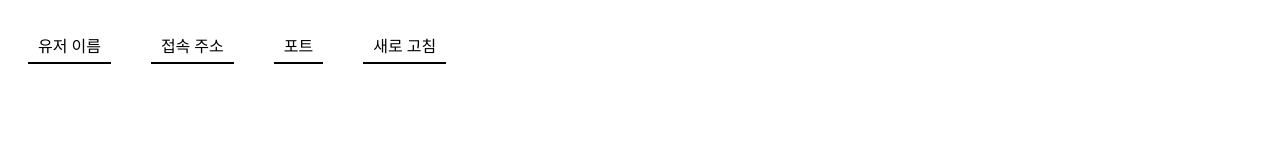
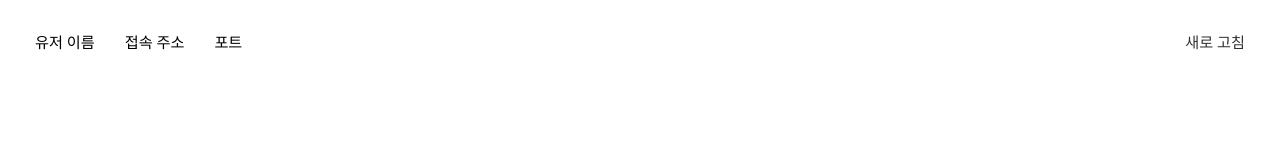
Before and after one commit to HCtoast/Computer-Network-Project-Socket-programming-, a website built with Vite: page Client/mail-electron-vite/src/renderer/index.html in a window 1280 px wide. Built offline with nearby package versions, Linux system fonts and the light colour scheme.

Commit message:
메인 화면 디자인(팝업 제외) 수정

```diff
--- a/Client/mail-electron-vite/src/renderer/assets/base.css
+++ b/Client/mail-electron-vite/src/renderer/assets/base.css
@@ -1,5 +1,5 @@
 * {
-    margin: 30;
+    margin: 0;
     padding: 0;
     box-sizing: border-box;
     color: #000000;
@@ -25,9 +25,11 @@ body {
 /* ---------- 헤더 스타일 ---------- */
 header {
     width: 100%;
-    padding: 20px 20px 0 20px;
+    padding: 0px 20px;
     flex-shrink: 0;
     position: sticky;
+    margin-top: 25px;
+    margin-left: 15px;
 }
 
 .info-bar {
@@ -37,19 +39,44 @@ header {
 }
 
 .info-bar div {
-    padding: 5px 10px;
-    border-bottom: 2px solid;
-    margin-right: 40px;
+    padding: 5px 0px;
+    border-bottom: none;
+    margin-right: 30px;
     white-space: nowrap;
+    font-weight: 500;
+    font-size: 0.95rem;
+    flex-shrink: 0;
 }
 
 .mc-refresh-btn {
+    border: none;
+    border-radius: 4px;
+    box-shadow: none;
+    margin-right: 15px;
+
+    background-color: transparent;
+    color: #333;
+    padding: 15px 30px;
+
     cursor: pointer;
     transition: background-color 0.2s, color 0.2s;
+
+    margin-left: auto;
+    margin-right: 0;
+    font-weight: 500;
+    font-size: 0.9rem;
+
+    flex-shrink: 0;
 }
 
 .mc-refresh-btn:hover {
-    transform: translateY(-2px);
+    background-color: #f0f0f0;
+    color: #000;
+}
+
+.mc-refresh-btn:active {
+    background-color: #e0e0e0;
+    color: #000;
 }
 
 
@@ -58,8 +85,9 @@ header {
 main {
     width: 100%;
     flex-grow: 1;
-    padding: 20px 20px 0 20px;
+    padding: 0px 20px 0 20px;
     overflow-y: auto;
+    margin-top: 10px;
 }
 
 .mc-mail-list-header {
@@ -70,10 +98,9 @@ main {
 
     padding: 10px 0;
     font-weight: bold;
-    border-bottom: 3px solid #000000;
-    background-color: #9f9f9f;
+    border-bottom: 3px solid #333;
+    background-color: #e6e6e6;
     cursor: default;
-
     padding-left: 25px;
 }
 
@@ -82,7 +109,7 @@ main {
 }
 
 .mc-mail-list-container {
-    padding: 10px 0;
+    padding: 0px 0;
     margin-bottom: 5px;
 }
 
@@ -94,7 +121,7 @@ main {
 
 .mc-mail-list-item {
     padding: 10px 0;
-    border-bottom: 2px solid #000000;
+    border-bottom: 1px solid #e0e0e0;
     cursor: pointer;
     display: grid;
     grid-template-columns: 20% 20% 60%; /* 보낸 사람(20), 받는 사람(20), 제목(60) */
@@ -110,7 +137,7 @@ main {
 }
 
 .mc-mail-list-item:hover {
-    background-color: #f0f0f0;
+    background-color: #f5f5f5;
 }
 
 
```
